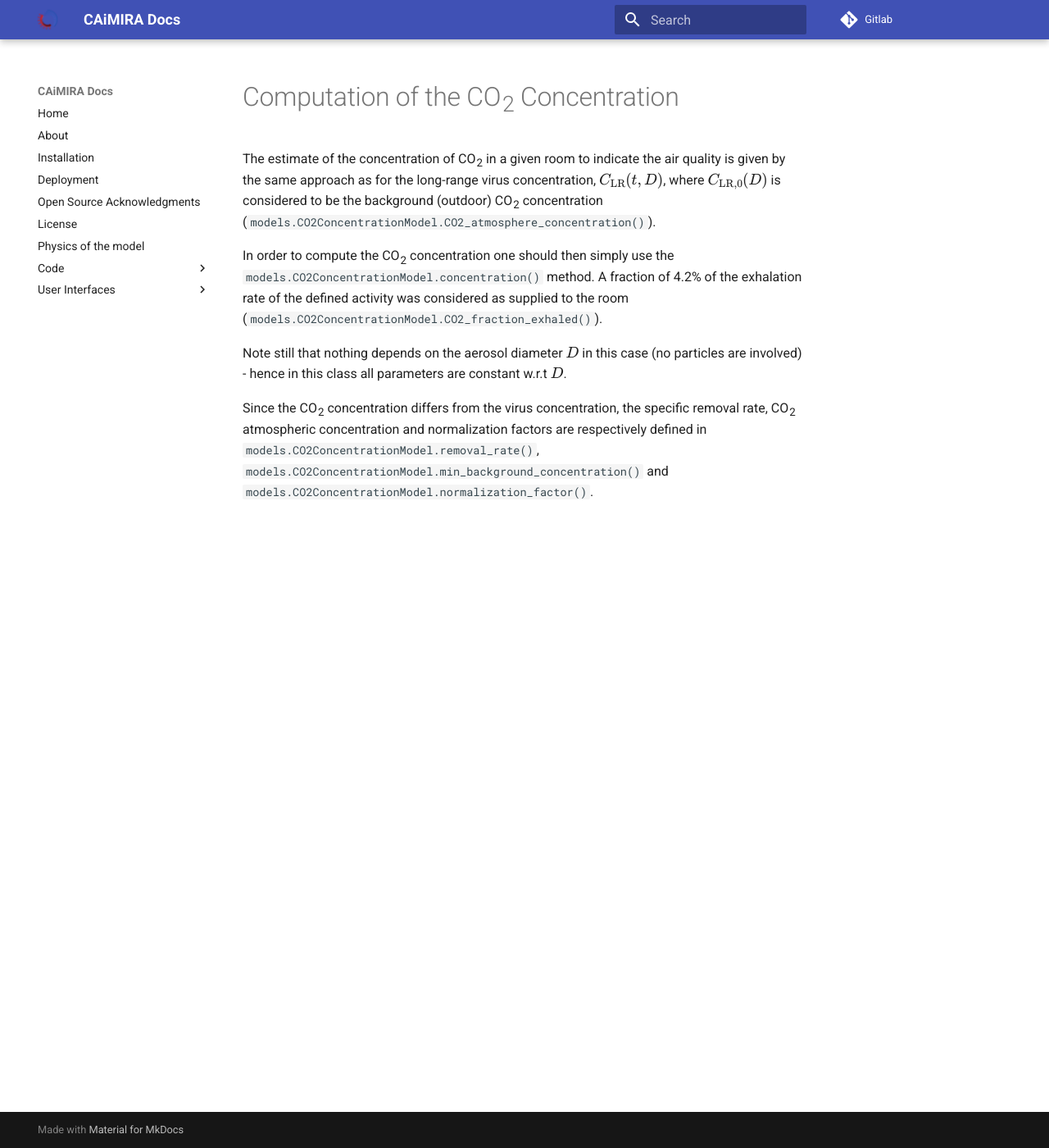
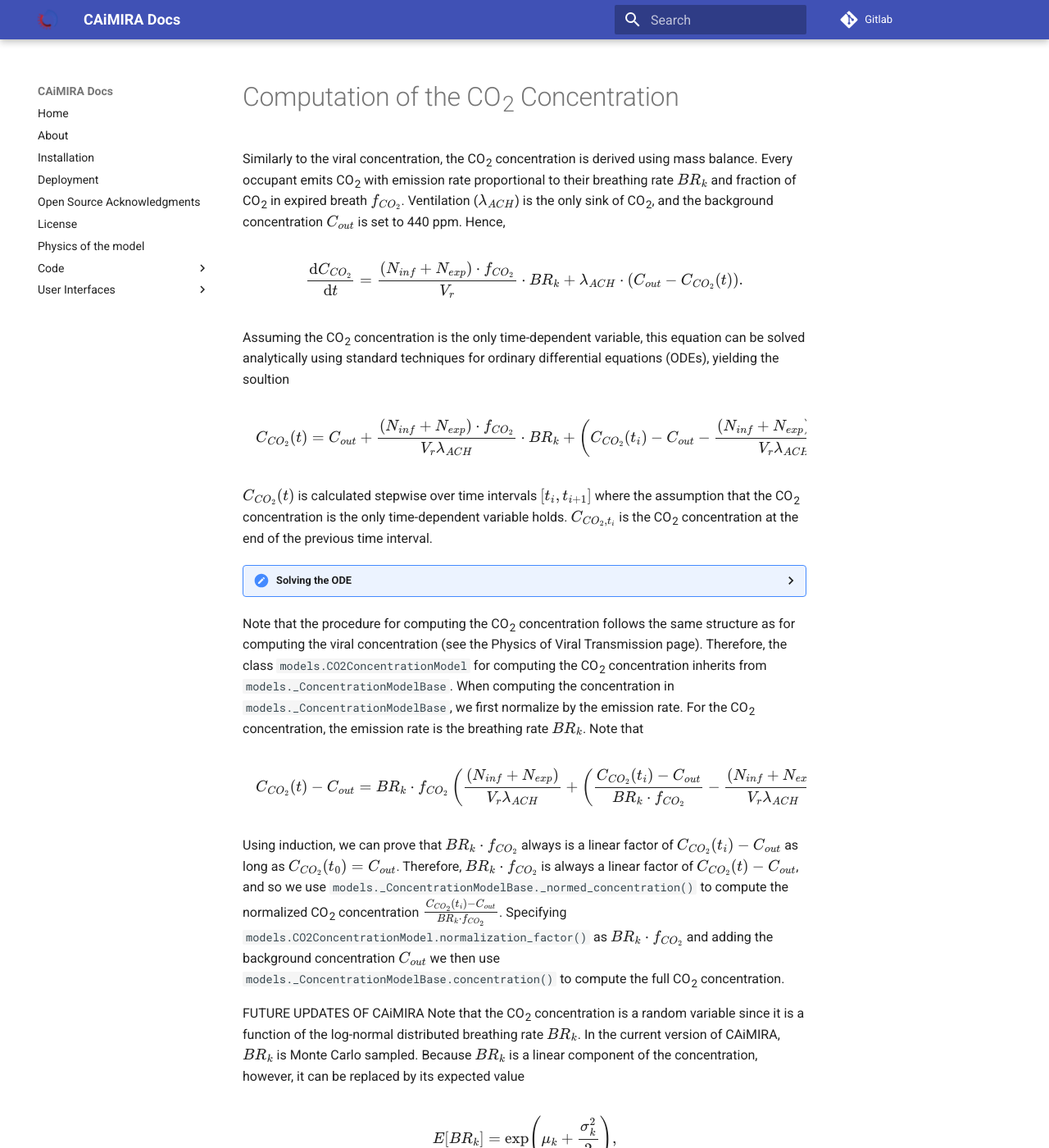
Before and after one commit to CERN/CAiMIRA, an MkDocs documentation site: the page built from caimira/docs/mkdocs/docs/code/co2_concentration.md, in a window 1280 px wide and 1400 px high. Shown: the whole window at 82% size. Built offline with MkDocs 1.6.1 and Material for MkDocs 9.7.7, drawn with Linux system fonts in a browser that asks for light colours; some of the changed text lies outside the part shown.

Commit message:
doc co2 concentration computations

```diff
--- a/caimira/docs/mkdocs/docs/code/co2_concentration.md
+++ b/caimira/docs/mkdocs/docs/code/co2_concentration.md
@@ -1,13 +1,180 @@
 # Computation of the CO<sub>2</sub> Concentration
+Similarly to the viral concentration, the CO<sub>2</sub> concentration is derived using mass balance. Every occupant emits CO<sub>2</sub> with emission rate proportional to their breathing rate $BR_k$ and fraction of CO<sub>2</sub> in expired breath $f_{CO_2}$. Ventilation ($\lambda_{ACH}$) is the only sink of CO<sub>2</sub>, and the background concentration $C_{out}$ is set to 440 ppm. Hence,
 
+$$
+\frac{\mathrm{d}C_{CO_2}}{\mathrm{d}t}
+=
+\frac{(N_{inf}+N_{exp}) \cdot f_{CO_2}}{V_r}\cdot BR_k
++
+\lambda_{ACH}\cdot \left(C_{out}-C_{CO_2}(t)\right).
+$$
 
-The estimate of the concentration of CO<sub>2</sub> in a given room to indicate the air quality is given by the same approach as for the long-range virus concentration,
-$C_{\mathrm{LR}}(t, D)$, where $C_{\mathrm{LR},0}(D)$ is considered to be the background (outdoor) CO<sub>2</sub> concentration (`models.CO2ConcentrationModel.CO2_atmosphere_concentration()`).
+Assuming the CO<sub>2</sub> concentration is the only time-dependent variable, this equation can be solved analytically using standard techniques for ordinary differential equations (ODEs), yielding the soultion
 
-In order to compute the CO<sub>2</sub> concentration one should then simply use the `models.CO2ConcentrationModel.concentration()` method.
-A fraction of 4.2% of the exhalation rate of the defined activity was considered as supplied to the room (`models.CO2ConcentrationModel.CO2_fraction_exhaled()`).
+$$
+C_{CO_2}(t)
+=
+C_{out}
++
+\frac{(N_{inf}+N_{exp}) \cdot f_{CO_2}}
+     {V_r\lambda_{ACH}}\cdot BR_k
++
+\left(
+C_{CO_2}(t_i)
+-
+C_{out}
+-
+\frac{(N_{inf}+N_{exp}) \cdot f_{CO_2}}
+     {V_r\lambda_{ACH}}\cdot BR_k
+\right)
+\exp(-\lambda_{ACH}(t-t_i)).
+$$
 
-Note still that nothing depends on the aerosol diameter $D$ in this case (no particles are involved) - hence in this class all parameters are constant w.r.t $D$.
+$C_{CO_2}(t)$ is calculated stepwise over time intervals $[t_i, t_{i+1}]$ where the assumption that the CO<sub>2</sub> concentration is the only time-dependent variable holds. $C_{CO_2,t_i}$ is the CO<sub>2</sub> concentration at the end of the previous time interval.
 
-Since the CO<sub>2</sub> concentration differs from the virus concentration, the specific removal rate, CO<sub>2</sub> atmospheric concentration and normalization factors are respectively defined in `models.CO2ConcentrationModel.removal_rate()`,
-`models.CO2ConcentrationModel.min_background_concentration()` and `models.CO2ConcentrationModel.normalization_factor()`.
+<details>
+<summary>Solving the ODE</summary>
+We want to find the analytical solution of
+
+$$
+\frac{\mathrm{d}C_{CO_2}}{\mathrm{d}t}
+=
+\frac{(N_{inf}+N_{exp}) \cdot f_{CO_2}}{V_r}\cdot BR_k
++
+\lambda_{ACH}\cdot \left(C_{out}-C_{CO_2}(t)\right).
+$$
+
+assuming all variables except the CO<sub>2</sub> concentration are time-independent. First, observe that the homogenous solution (satisfying $\frac{\mathrm{d}C_{CO_2}}{\mathrm{d}t}+\lambda_{ACH}\cdot C_{CO_2}(t)=0$) is $C_{CO_2,h}(t)=\exp(-\lambda_{ACH}t)$, and the general solution (for constants $B_1$ and $B_2$) is hence
+
+$$
+C(t)=B_1+B_2 \cdot C_{CO_2,h}(t) = B_1+B_2 \cdot \exp(-\lambda_{ACH}t)
+$$
+
+Differentiating, we get
+
+$$
+\frac{\mathrm{d}C_{CO_2}}{\mathrm{d}t} = -B_2 \cdot \lambda_{ACH} \cdot \exp(-\lambda_{ACH}t)
+$$
+
+Combining the expressions for $\frac{\mathrm{d}C_{CO_2}}{\mathrm{d}t}$ yields
+
+$$
+B_1 = C_{out}
++
+\frac{(N_{inf}+N_{exp}) \cdot f_{CO_2}}
+     {V_r\lambda_{ACH}}\cdot BR_k
+$$
+
+so now we know the general solution is
+
+$$
+C(t)=C_{out}
++
+\frac{(N_{inf}+N_{exp}) \cdot f_{CO_2}}
+     {V_r\lambda_{ACH}}\cdot BR_k+B_2 \cdot C_{CO_2}(t).
+$$
+
+At $t=t_i$ the concentration is
+$$
+C(t_i)=C_{out}
++
+\frac{(N_{inf}+N_{exp}) \cdot f_{CO_2}}
+     {V_r\lambda_{ACH}}\cdot BR_k+B_2 \cdot C_{CO_2}(t)
+$$
+
+so
+$$
+B_2 = C_{CO_2}(t_i)
+-
+C_{out}
+-
+\frac{(N_{inf}+N_{exp}) \cdot f_{CO_2}}
+     {V_r\lambda_{ACH}}\cdot BR_k
+$$
+
+and so the specific solution is
+
+$$
+C_{CO_2}(t)
+=
+C_{out}
++
+\frac{(N_{inf}+N_{exp}) \cdot f_{CO_2}}
+     {V_r\lambda_{ACH}}\cdot BR_k
++
+\left(
+C_{CO_2}(t_i)
+-
+C_{out}
+-
+\frac{(N_{inf}+N_{exp}) \cdot f_{CO_2}}
+     {V_r\lambda_{ACH}}\cdot BR_k
+\right)
+\exp(-\lambda_{ACH}(t-t_i)).
+$$
+
+as written above.
+
+</details>
+
+Note that the procedure for computing the CO<sub>2</sub> concentration follows the same structure as for computing the viral concentration (see the Physics of Viral Transmission page). Therefore, the class `models.CO2ConcentrationModel` for computing the CO<sub>2</sub> concentration inherits from `models._ConcentrationModelBase`. When computing the concentration in `models._ConcentrationModelBase`, we first normalize by the emission rate. For the CO<sub>2</sub> concentration, the emission rate is the breathing rate $BR_k$. Note that
+
+$$
+C_{CO_2}(t)-C_{out} = BR_k \cdot f_{CO_2} \left( \frac{(N_{inf}+N_{exp})}
+     {V_r\lambda_{ACH}}
++
+\left(
+\frac{C_{CO_2}(t_i)
+-
+C_{out}}{BR_k \cdot f_{CO_2}}
+-
+\frac{(N_{inf}+N_{exp})}
+     {V_r\lambda_{ACH}}
+\right)
+\exp(-\lambda_{ACH}(t-t_i)) \right).
+$$
+
+Using induction, we can prove that $BR_k \cdot f_{CO_2}$ always is a linear factor of $C_{CO_2}(t_i)-C_{out}$ as long as $C_{CO_2}(t_0)=C_{out}$. Therefore, $BR_k \cdot f_{CO_2}$ is always a linear factor of $C_{CO_2}(t)-C_{out}$, and so we use `models._ConcentrationModelBase._normed_concentration()` to compute the normalized CO<sub>2</sub> concentration $\frac{C_{CO_2}(t_i)-C_{out}}{BR_k \cdot f_{CO_2}}$. Specifying `models.CO2ConcentrationModel.normalization_factor()` as $BR_k \cdot f_{CO_2}$ and adding the background concentration $C_{out}$ we then use `models._ConcentrationModelBase.concentration()` to compute the full CO<sub>2</sub>  concentration.
+
+FUTURE UPDATES OF CAiMIRA
+Note that the CO<sub>2</sub> concentration is a random variable since it is a function of the log-normal distributed breathing rate $BR_k$. In the current version of CAiMIRA, $BR_k$ is Monte Carlo sampled. Because $BR_k$ is a linear component of the concentration, however, it can be replaced by its expected value
+
+$$
+E[BR_k]
+=
+\exp\!\left(\mu_k+\frac{\sigma_k^2}{2}\right),
+$$
+
+where $\mu_k$ and $\sigma_k$ are the mean and standard deviation, respectively, of the log-normal distribution of $BR_k$. Hence, the expected CO<sub>2</sub> concentration is given by
+
+$$
+E[C_{CO_2}(t)]
+=
+C_{out}
++
+\frac{(N_{inf}+N_{exp}) \cdot f_{CO_2}}
+     {V_r\lambda_{ACH}}
+\exp\!\left(\mu_k+\frac{\sigma_k^2}{2}\right)
++
+\left(
+C_{CO_2,0}
+-
+C_{out}
+-
+\frac{(N_{inf}+N_{exp}) \cdot f_{CO_2}}
+     {V_r\lambda_{ACH}}
+\exp\!\left(\mu_k+\frac{\sigma_k^2}{2}\right)
+\right)
+\exp(-\lambda_{ACH}t).
+$$
+
+<details>
+<summary>Importance of $BR_k$ Being a Linear Component of the Concentration</summary>
+Let $X$ be a random variable, $f$ be a function with input $X$, and $E$ denote the function mapping random variables to their expected value. Generally,
+
+$f(E[X]) \neq E[f(X)]$
+
+for example, if $f(X)=X^2$ and $X \sim \mathcal{N}(0, \sigma^2)$ then $f(E[X]) =0^2$ whereas $E[f(X)]=E[X^2]=E[X^2]-E[X]^2=Var[X]=\sigma^2$
+
+However, if $f$ is linear, then $f(E[X]) = E[f(X)]$. In our case, $BR_k$ is indeed a linear component of the concentration.
+</details>
```
